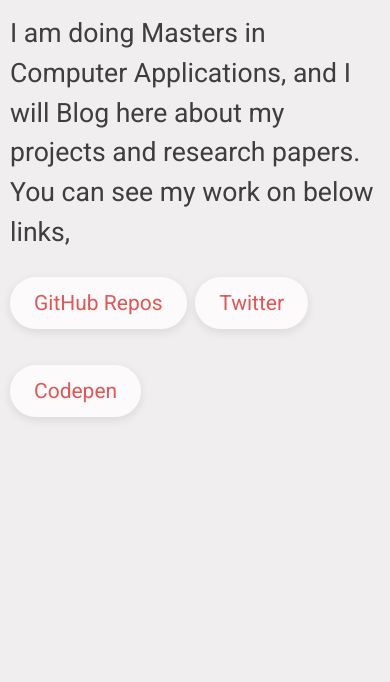
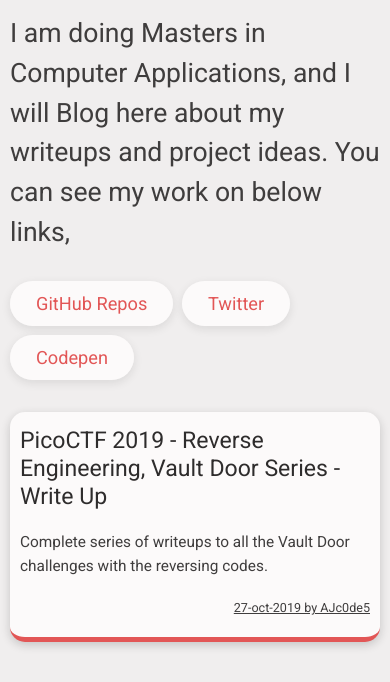
Before and after one commit to Ajay-Raj-S/Ajay-Raj-S.github.io, a plain HTML site: page index.html in a window 390 px wide. Shown: the part 184-866 px from the top of the page. Before the commit the page ends 844 px from the top, so only its background shows below. Drawn offline with Linux system fonts and the light colour scheme.

Commit message:
added a new blog post box

```diff
--- a/index-style.css
+++ b/index-style.css
@@ -76,6 +76,47 @@
     box-shadow: 0px 5px 10px rgba(30,30,30,.15);
 }
 
+.blogs {
+    font-size: 1.6rem;
+    width: 100%;
+    box-shadow: 0px 3px 10px rgba(30,30,30,.2);
+    background: #fcfafa;
+    padding: 15px 25px;
+    line-height: 1.8em;
+    margin-top: 75px;
+    border-bottom: 5px solid #e25656;
+    border-radius: 15px;
+}
+
+.blogs:hover {
+  background: #fefdff;
+  box-shadow: 0px 5px 10px rgba(30,30,30,.35);
+  transition-duration: .4s;
+}
+
+.blogs > h2 > a {
+  text-decoration: none;
+  color: #2e2c2c;
+  font-weight: lighter;
+  line-height:
+}
+
+.blogs > h2 > a:hover {
+  text-decoration: underline;
+  color: #2e2c2c;
+}
+
+.blogs > .lead {
+    line-height: 1.6em;
+}
+.blogs > .timestamp {
+    padding: 0;
+    margin: 0;
+    text-align: right;
+    font-size: 1.2rem;
+    text-decoration: underline;
+}
+
 /* Responsive styles */
 
 @media only screen and (max-width: 400px) {
@@ -90,13 +131,35 @@
     #content {
       font-size: 1.9rem;
     }
+    #links {
+      margin-bottom: 20px;
+    }
     #links li {
-      /* display: block; */
-      margin: 0px 0 3.4rem;
+      margin: 0px 0 1rem;
     }
     #links li a {
-      font-size: 1.5rem;
+      font-size: 1.3rem;
+      padding: 12px 26px;
     }
+    .blogs {
+      font-size: 1.1rem;
+      box-shadow: 0px 3px 10px rgba(30,30,30,.2);
+      padding: 15px 10px;
+      margin-top: 25px;
+    }
+    .blogs > h2 {
+      margin-top: 0;
+    }
+    .blogs > .lead {
+      line-height: 1.6em;
+    }
+    .blogs > .timestamp {
+      padding: 0;
+      margin: 0;
+      text-align: right;
+      font-size: 0.9rem;
+    }
+
   }
 
 @media only screen and (min-width: 401px) and (max-width: 960px) {
@@ -113,4 +176,10 @@
     #links li a {
       font-size: 1.5rem;
     }
+    .blogs {
+      font-size: 1.2rem;
+      box-shadow: 0px 3px 10px rgba(30,30,30,.2);
+      padding: 15px 20px;
+      margin-top: 25px;
+    }
   }
--- a/index.html
+++ b/index.html
@@ -5,7 +5,7 @@
 		<link rel="shortcut icon" href="favicon.ico" type="image/x-icon">
 		<meta name="viewport" content="width=device-width, initial-scale=1">
 		<meta property="og:title" content="Ajay Raj | Portfolio" />
-		<meta property="og:description" content="This page is about my projects and researchs." />
+		<meta property="og:description" content="This page is about my projects and researches." />
 		<meta name="author" content="Ajay, ajay2068155@gmail.com" />
 		<link href="https://fonts.googleapis.com/css?family=Roboto" rel="stylesheet">
 		<link rel="stylesheet" href="normalize.css">
@@ -14,7 +14,7 @@
   	<body>
 		<div class="container">
 			<h2 id="heading"><span id="greeting">Hello!</span>I am Ajay,</h2>
-			<p id="content">I am doing Masters in Computer Applications, and I will Blog here about my projects and research papers. You can see my work on below links,</p>
+			<p id="content">I am doing Masters in Computer Applications, and I will Blog here about my writeups and project ideas. You can see my work on below links,</p>
 			<div class="others">
 				<ul id="links">
 					<li><a href="https://github.com/Ajay-Raj-S" target="_blank">GitHub Repos</a></li>
@@ -22,6 +22,11 @@
 					<li><a href="https://codepen.io/Ajay20Raj/" target="_blank">Codepen</a></li>
 				</ul>
 			</div>
+			<div class="blogs">
+				<h2><a href="https://ajay-raj-s.github.io/vault-series-blog/valut-training/vault-training-index.html">PicoCTF 2019 - Reverse Engineering, Vault Door Series - Write Up</a></h2>
+				<p class="lead">Complete series of writeups to all the Vault Door challenges with the reversing codes.</p>
+				<p class="timestamp">27-oct-2019 by AJc0de5</p>
+			</div>
 		</div>
   	</body>
 </html>
```
